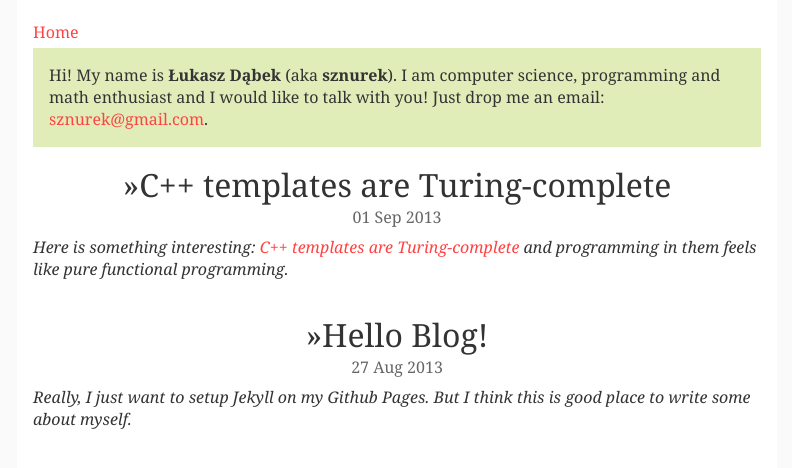
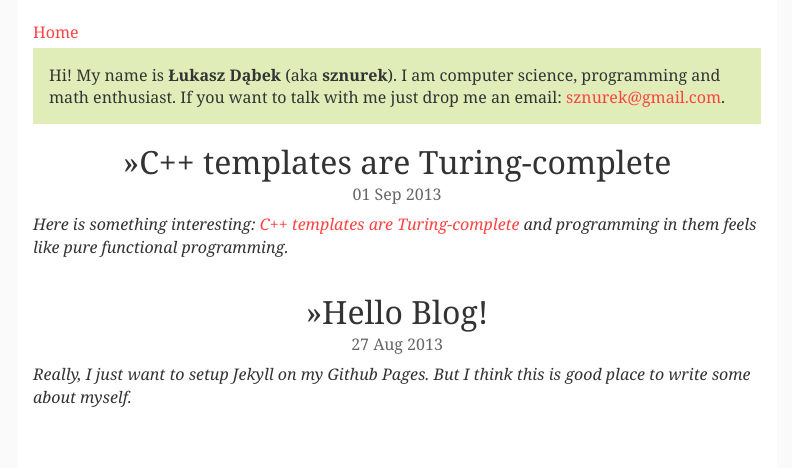
Before and after one commit to sznurek/sznurek.github.io, a Jekyll site: the page built from index.html, in a window 1280 px wide. Shown: the top 468 px of the page, without its empty margins (243-1035 px from the left). Built offline with Jekyll 4.4.1, drawn with Linux system fonts in a browser that asks for light colours; Markdown is read by kramdown in place of the engine named in the settings.

Commit message:
Header change.

```diff
--- a/_layouts/default.html
+++ b/_layouts/default.html
@@ -15,9 +15,9 @@
                 <a href="{{ site.url }}" class="home">Home</a>
                 <div class="about fullwidth">
                     <p>
-                    Hi! My name is <strong> Łukasz Dąbek</strong> (aka <strong>sznurek</strong>).
-                    I am computer science, programming and math enthusiast and I would
-                    like to talk with you! Just drop me an email:
+                    Hi! My name is <strong>Łukasz Dąbek</strong> (aka <strong>sznurek</strong>).
+                    I am computer science, programming and math enthusiast. If you want to
+                    talk with me just drop me an email:
                     <a href="mailto:sznurek@gmail.com">sznurek@gmail.com</a>.
                     </p>
                 </div>
```
